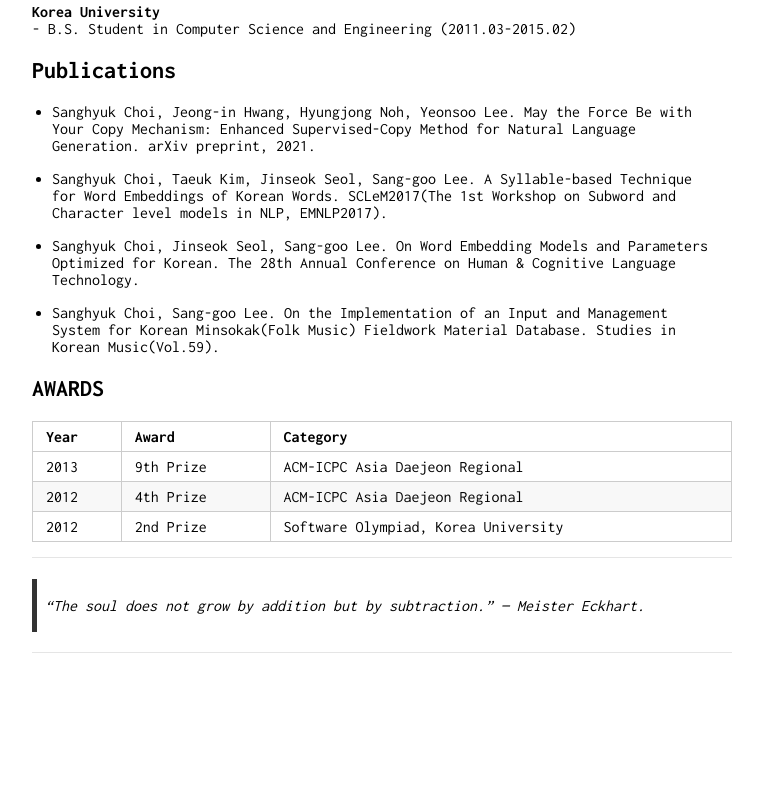
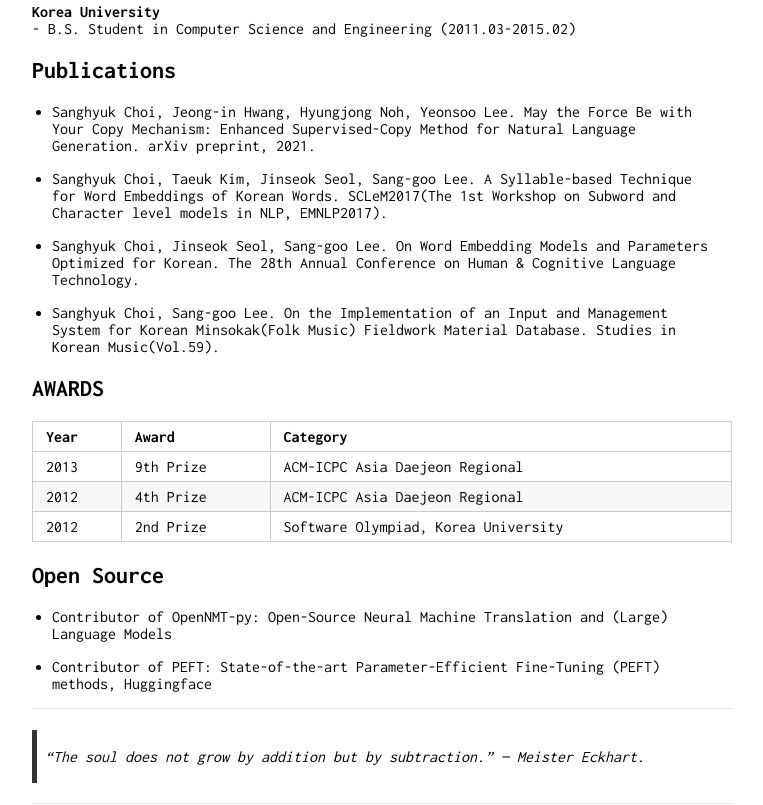
Before and after one commit to Sanghyuk-Choi/sanghyuk.github.io, a plain HTML site: page index.html in a window 1280 px wide. Shown: the part 910-1715 px from the top of the page, without its empty margins (258-1021 px from the left). Before the commit the page ends 1564 px from the top, so only its background shows below. Drawn offline with Linux system fonts and the light colour scheme.

Commit message:
update informations

```diff
--- a/index.html
+++ b/index.html
@@ -81,7 +81,7 @@
 <h2 id="research-experience">Research Experience</h2>
 
 <ul>
-  <li><a href="https://ncsoft.github.io/ncresearch/varco-llm">VARCO Text (Varco LLM)</a>: NCSOFT’s AI Writing Assistant</li>
+  <li><a href="https://ncsoft.github.io/ncresearch/varco">VARCO Text (Varco LLM)</a>: NCSOFT’s AI Writing Assistant</li>
   <li>Weather Forecast News Article Generation <em>(with Yonhap News Agency)</em></li>
   <li>Baseball Game Summary Generation from the Game Log</li>
   <li>Deep Research on Pointer-Generator(Copy) Network Reducing Hallucinations</li>
@@ -159,7 +159,18 @@ Korean. The 28th Annual Conference on Human &amp; Cognitive Language Technology.
   </tbody>
 </table>
 
-<hr />
+<h2 id="opensoruce">Open Source</h2>
+
+<ul>
+  <li>
+    <p>Contributor of OpenNMT-py: Open-Source Neural Machine Translation and (Large) Language Models</p>
+  </li>
+  <li>
+    <p>Contributor of PEFT: State-of-the-art Parameter-Efficient Fine-Tuning (PEFT) methods, Huggingface</p>
+  </li>
+</ul>
+
+<hr/>
 
 <blockquote>
   <p>“The soul does not grow by addition but by subtraction.” — Meister Eckhart.</p>
```
Also changed, not shown: contact.html (+0 -1 lines), 1 other file.
